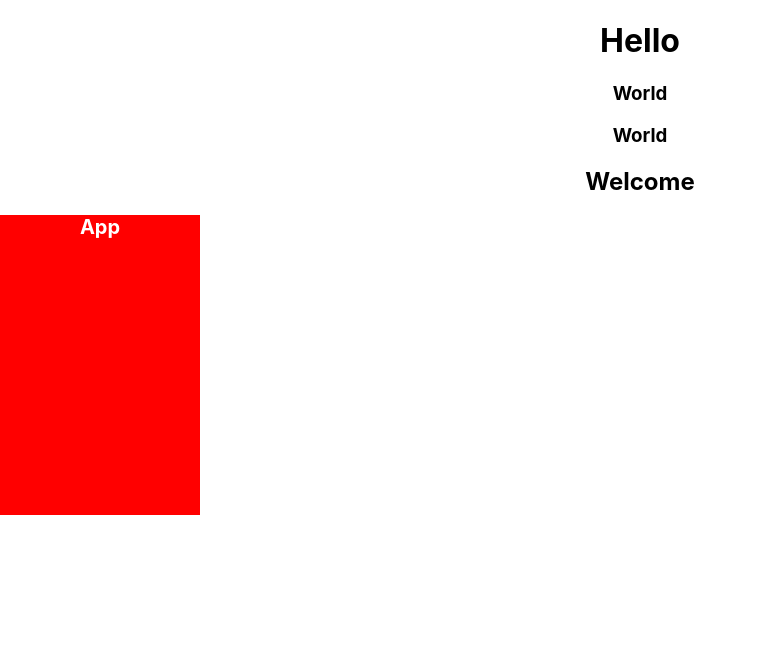
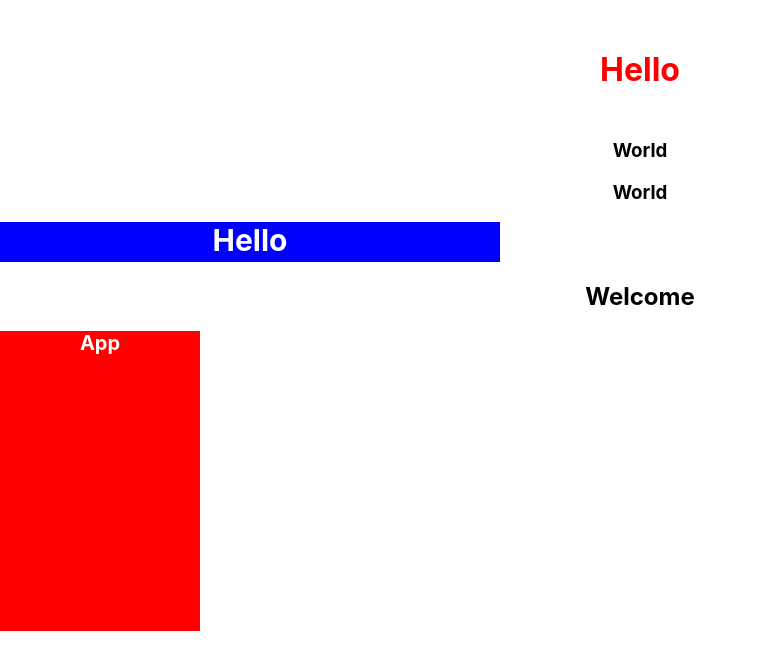
Before and after one commit to JayoonKoo/voca, a React (Create React App) app: page / in a window 1280 px wide. Shown: the top 670 px of the page, without its empty margins (0-757 px from the left). Built offline with nearby package versions, Linux system fonts and the light colour scheme.

Commit message:
feat: add hello.module.css

```diff
--- a/src/component/Hello.js
+++ b/src/component/Hello.js
@@ -1,11 +1,16 @@
 import World from './World'
+import styles from './Hello.module.css';
 
 export default function Hello() {
 	return (
 	<div>
-		<h1>Hello</h1>
+		<h1 style={{
+			color: "red",
+			margin: "50px 0",
+		}}>Hello</h1>
 		<World />
 		<World />
+		<div className={styles.box}>Hello</div>
 	</div>
 	);
 }
--- /dev/null
+++ b/src/component/Hello.module.css
@@ -0,0 +1,9 @@
+.box {
+	height: 40px;
+	width: 500px;
+	background-color: blue;
+	font-size: 30px;
+	font-weight: 700;
+	color: white;
+
+}
```
